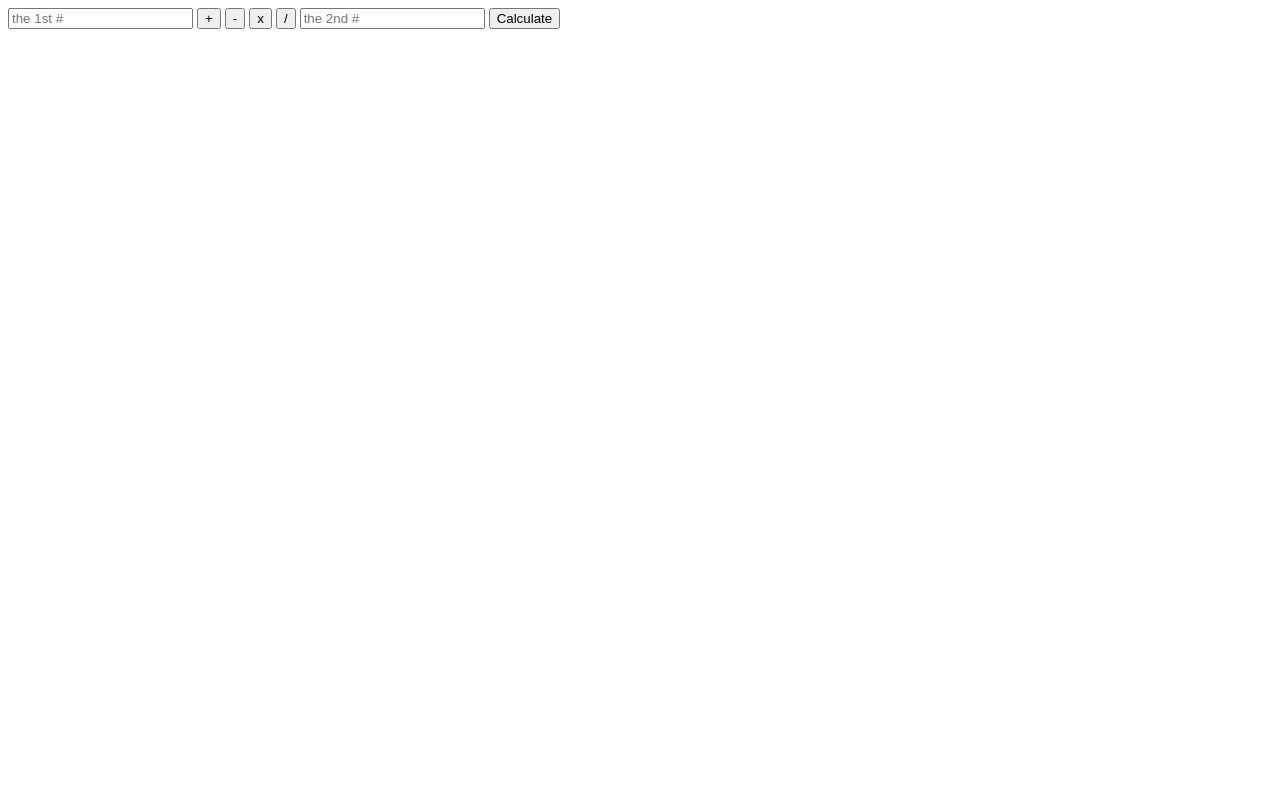
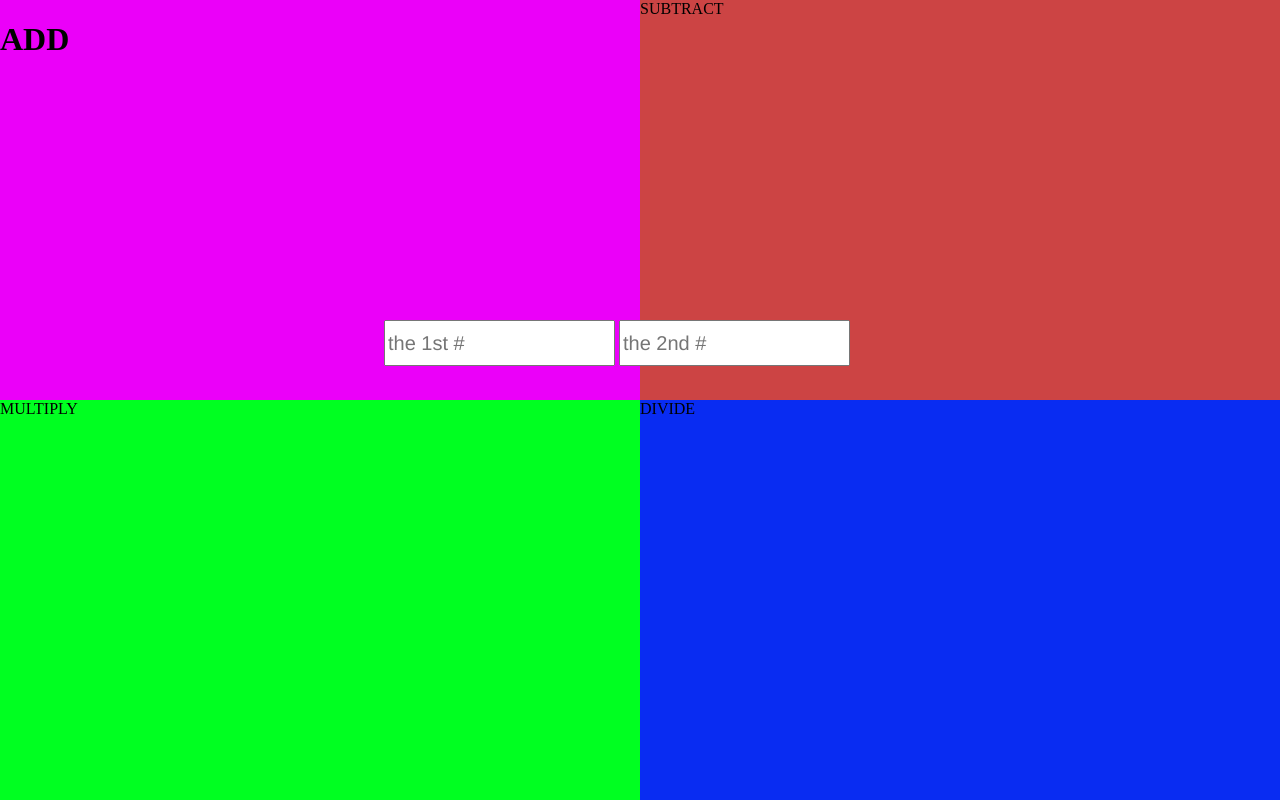
Before and after one commit to keithchen112/MDIA-2109-Dynamic-Content, a plain HTML site: page index.html in a window 1280 px wide. Drawn offline with nearby package versions, Linux system fonts and the light colour scheme.

Commit message:
styleized

```diff
--- a/index.html
+++ b/index.html
@@ -41,56 +41,107 @@ $(document).ready(
 			total = num1 / num2;
 		}
 
-
-		//this is add
-		$("#calc").click(
+		$("#topleft").click(
 			function(){
+				add();
 				showNumber();
 			}
 		);
 
-		$("#add").click(
+		$("#topright").click(
 			function(){
-				add();
+				subtract();
+				alert(total);
 			}
 		);
 
-		//this is sub
-		$("#sub").click(
+		$("#botleft").click(
 			function(){
-				subtract();
+				multiply();
+				alert(total);
 			}
 		);
 
-		//this is multiply
-		$("#mult").click(
+		$("#botright").click(
 			function(){
-				multiply();
+				divide();
+				alert(total);
 			}
 		);
 
-		//this is divide
-		$("#divide").click(
-			function(){
-				divide();
-			}
-		);
+
 	}
 
 );
 
   </script>
   <style>
+ #topleft {
+	 background: #EB00F9;
+	 position: fixed;
+	 left:0;
+	 top:0;
+	 width:50%;
+	 height:50%;
+ }
 
+  #topright {
+	 background: #C44;
+	 position: fixed;
+	 right:0;
+	 top:0;
+	 width:50%;
+	 height:50%;
+ }
+
+  #botleft {
+	 background: #00FF21;
+	 position: fixed;
+	 left:0;
+	 bottom:0;
+	 width:50%;
+	 height:50%;
+ }
+
+   #botright {
+	 background: #092CF2;
+	 position: fixed;
+	 right:0;
+	 bottom:0;
+	 width:50%;
+	 height:50%;
+ }
+
+ #numbers {
+	 position:fixed;
+	 top:40%;
+	 left:30%;
+	 z-index:1;
+ }
+
+ #numbers input {
+	 height:40px;
+	 font-size:15pt;
+	 font-family: 'Helvetica';
+
+ }
+
+ #display {
+ }
   </style>
     <body>
+    <div id="numbers">
     	<input id="num1" type="text" placeholder="the 1st #" />
-        <button id="add">+</button>
-        <button id="sub">-</button>
-        <button id="mult">x</button>
-        <button id="divide">/</button>
         <input id="num2" type="text" placeholder="the 2nd #" />
-        <button id="calc">Calculate</button>
+     </div>
+		<div id="topleft">
+        	<h1>ADD</h1>
+            <div id="display">
+        </div>
+       </div>
+        <div id="topright">SUBTRACT</div>
+        <div id="botleft">MULTIPLY</div>
+        <div id="botright">DIVIDE</div>
 		<div id="display">
         </div>
 
```
